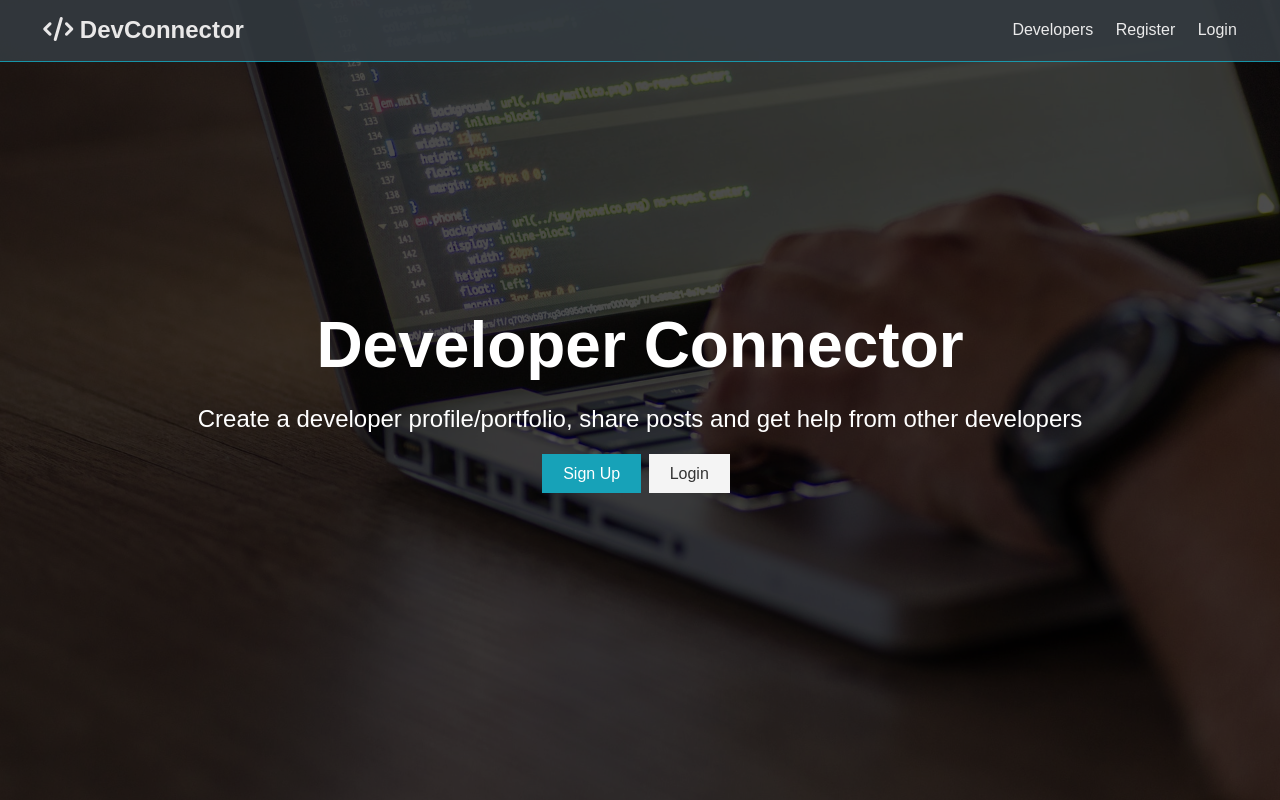
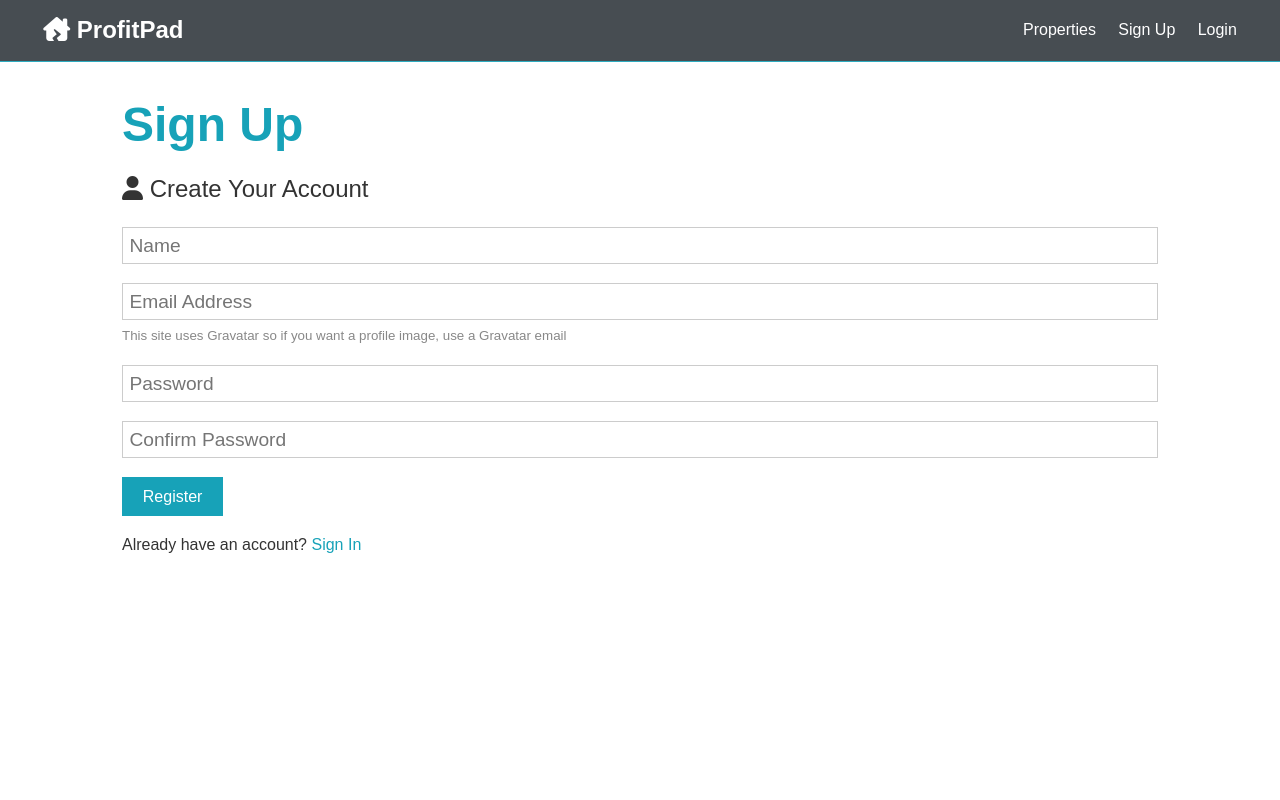
Before and after one commit to tnobler/PofitPad, a React (Create React App) app in the folder my-app/: page /signup in a window 1280 px wide. Built offline with nearby package versions, Linux system fonts and the light colour scheme.

Commit message:
Add Login and Signup components and update Signup form. Refactor Register to Signup.

```diff
--- a/my-app/src/App.js
+++ b/my-app/src/App.js
@@ -1,13 +1,24 @@
 import React, { Fragment } from 'react';
+import { BrowserRouter as Router, Route, Switch } from 'react-router-dom';
 import './App.css';
 import Landing from './components/layout/Landing';
 import Navbar from './components/layout/Navbar';
+import Login from './components/auth/Login';
+import Signup from './components/auth/Signup';
 
 const App = () => (
-  <Fragment>
-    <Navbar />
-    <Landing />
-  </Fragment>
+  <Router>
+    <Fragment>
+      <Navbar />
+      <Route exact path='/' component={Landing} />
+      <section className='container'>
+        <Switch>
+          <Route exact path='/signup' component={Signup} />
+          <Route exact path='/login' component={Login} />
+        </Switch>
+      </section>
+    </Fragment>
+  </Router>
 );
 
 export default App;
--- /dev/null
+++ b/my-app/src/components/auth/Login.js
@@ -0,0 +1,7 @@
+import React from 'react';
+
+const Login = () => {
+  return <div>Login</div>;
+};
+
+export default Login;
--- /dev/null
+++ b/my-app/src/components/auth/Signup.js
@@ -0,0 +1,87 @@
+import React, { Fragment, useState } from 'react';
+
+const Signup = () => {
+  const [formData, setFormData] = useState({
+    name: '',
+    email: '',
+    password: '',
+    password2: ''
+  });
+
+  const { name, email, password, password2 } = formData;
+
+  const onChange = e =>
+    setFormData({ ...formData, [e.target.name]: e.target.value });
+
+  const onSubmit = e => {
+    e.preventDefault();
+    if (password !== password2) {
+      console.log('Passwords do not match');
+    } else {
+      console.log(formData);
+    }
+  };
+
+  return (
+    <Fragment>
+      <h1 className='large text-primary'>Sign Up</h1>
+      <p className='lead'>
+        <i className='fas fa-user'></i> Create Your Account
+      </p>
+      <form className='form' onSubmit={e => onSubmit(e)}>
+        <div className='form-group'>
+          <input
+            type='text'
+            placeholder='Name'
+            name='name'
+            value={name}
+            onChange={e => onChange(e)}
+            required
+          />
+        </div>
+        <div className='form-group'>
+          <input
+            type='email'
+            placeholder='Email Address'
+            name='email'
+            value={email}
+            onChange={e => onChange(e)}
+            required
+          />
+          <small className='form-text'>
+            This site uses Gravatar so if you want a profile image, use a
+            Gravatar email
+          </small>
+        </div>
+        <div className='form-group'>
+          <input
+            type='password'
+            placeholder='Password'
+            name='password'
+            value={password}
+            onChange={e => onChange(e)}
+            required
+            minLength='6'
+          />
+        </div>
+        <div className='form-group'>
+          <input
+            type='password'
+            placeholder='Confirm Password'
+            name='password2'
+            value={password2}
+            onChange={e => onChange(e)}
+            required
+            minLength='6'
+          />
+        </div>
+        <input type='submit' className='btn btn-primary' value='Register' />
+      </form>
+      <p className='my-1'>
+        Already have an account? <a href='login.html'>Sign In</a>
+      </p>
+    </Fragment>
+  );
+};
+
+export default Signup;
--- a/my-app/src/components/layout/Landing.js
+++ b/my-app/src/components/layout/Landing.js
@@ -1,22 +1,22 @@
 import React from 'react';
+import { Link } from 'react-router-dom';
 
 const Landing = () => {
   return (
     <section className='landing'>
       <div className='dark-overlay'>
         <div className='landing-inner'>
-          <h1 className='x-large'>Developer Connector</h1>
+          <h1 className='x-large'>ProfitPad</h1>
           <p className='lead'>
-            Create a developer profile/portfolio, share posts and get help from
-            other developers
+            Add properties to analyze, track, and build budgets.
           </p>
           <div className='buttons'>
-            <a href='register.html' className='btn btn-primary'>
+            <Link to='/signup' className='btn btn-primary'>
               Sign Up
-            </a>
-            <a href='login.html' className='btn btn-light'>
+            </Link>
+            <Link to='/login' className='btn btn-light'>
               Login
-            </a>
+            </Link>
           </div>
         </div>
       </div>
--- a/my-app/src/components/layout/Navbar.js
+++ b/my-app/src/components/layout/Navbar.js
@@ -1,22 +1,23 @@
 import React from 'react';
+import { Link } from 'react-router-dom';
 
 const Navbar = () => {
   return (
     <nav className='navbar bg-dark'>
       <h1>
-        <a href='index.html'>
-          <i className='fas fa-code'></i> DevConnector
-        </a>
+        <Link to='/'>
+          <i className='fas fa-house-damage'></i> ProfitPad
+        </Link>
       </h1>
       <ul>
         <li>
-          <a href='profiles.html'>Developers</a>
+          <Link to='/properties'>Properties</Link>
         </li>
         <li>
-          <a href='register.html'>Register</a>
+          <Link to='/signup'>Sign Up</Link>
         </li>
         <li>
-          <a href='login.html'>Login</a>
+          <Link to='/login'>Login</Link>
         </li>
       </ul>
     </nav>
```
